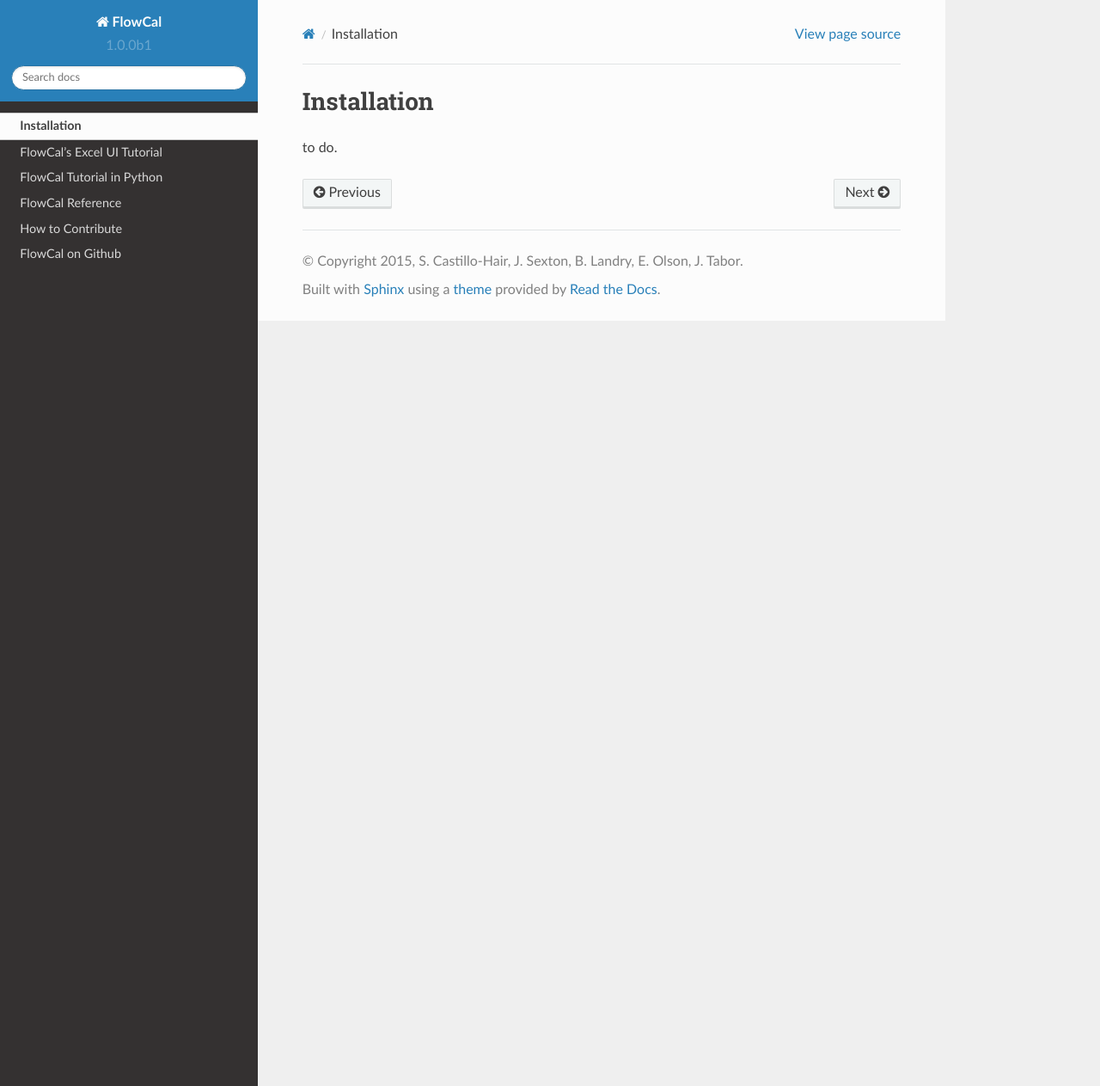
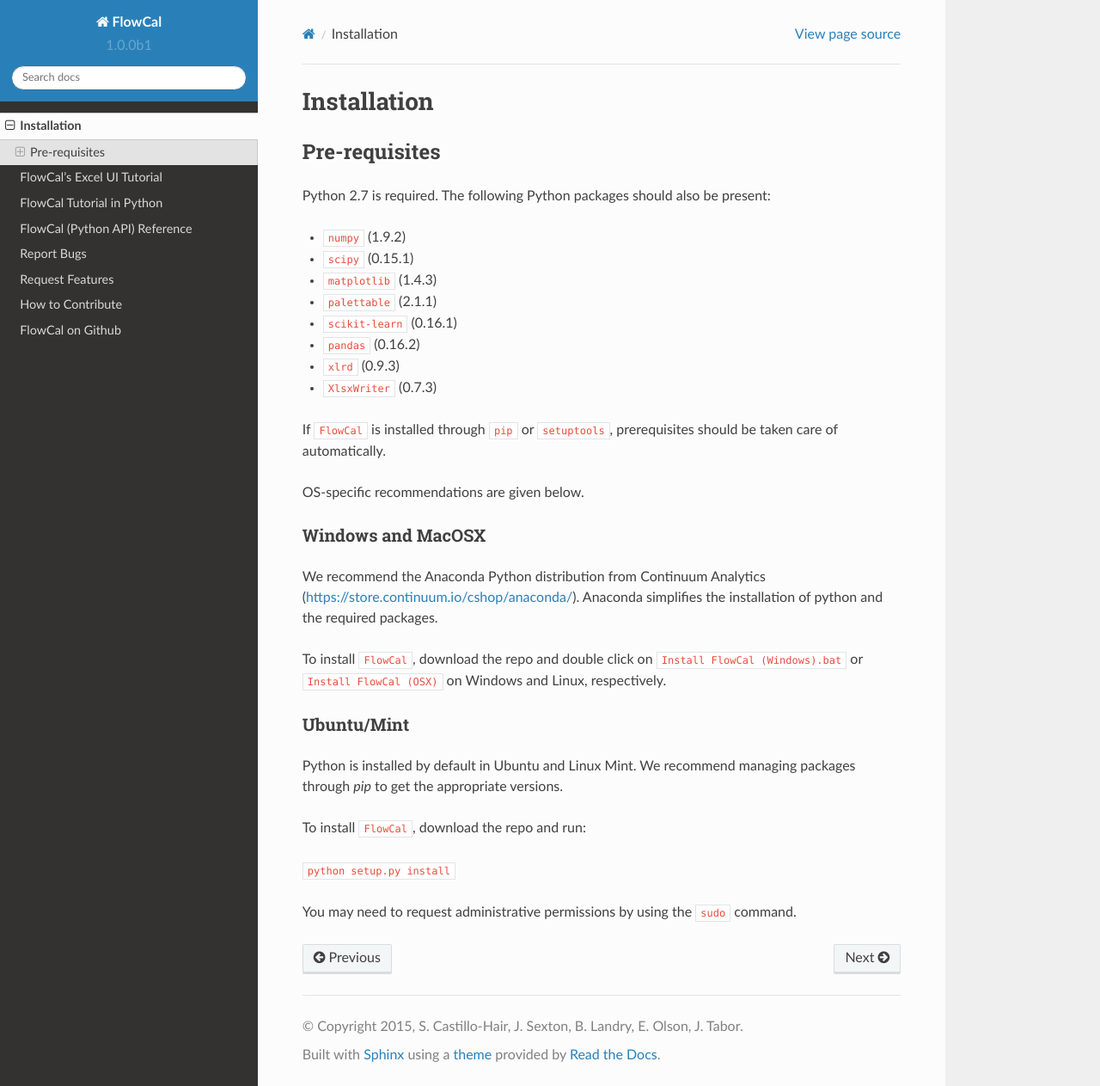
Before and after one commit to taborlab/FlowCal, a Sphinx documentation site: the page built from doc/installation.rst, in a window 1280 px wide and 1263 px high. Shown: the whole window at 86% size. Built offline with Sphinx 7.4.7 and the Read the Docs theme 2.0.0, drawn with Linux system fonts in a browser that asks for light colours.

Commit message:
Added some text to documentation.

```diff
--- a/doc/installation.rst
+++ b/doc/installation.rst
@@ -1,3 +1,36 @@
 Installation
 ============
-to do.
+
+Pre-requisites
+--------------
+Python 2.7 is required. The following Python packages should also be present:
+
+* ``numpy`` (1.9.2)
+* ``scipy`` (0.15.1)
+* ``matplotlib`` (1.4.3)
+* ``palettable`` (2.1.1)
+* ``scikit-learn`` (0.16.1)
+* ``pandas`` (0.16.2)
+* ``xlrd`` (0.9.3)
+* ``XlsxWriter`` (0.7.3)
+
+If ``FlowCal`` is installed through ``pip`` or ``setuptools``, prerequisites should be taken care of automatically.
+
+OS-specific recommendations are given below.
+
+Windows and MacOSX
+~~~~~~~~~~~~~~~~~~
+We recommend the Anaconda Python distribution from Continuum Analytics (https://store.continuum.io/cshop/anaconda/). Anaconda simplifies the installation of python and the required packages.
+
+To install ``FlowCal``, download the repo and double click on ``Install FlowCal (Windows).bat``
+or ``Install FlowCal (OSX)`` on Windows and Linux, respectively.
+
+Ubuntu/Mint
+~~~~~~~~~~~
+Python is installed by default in Ubuntu and Linux Mint. We recommend managing packages through `pip` to get the appropriate versions.
+
+To install ``FlowCal``, download the repo and run:
+
+``python setup.py install``
+
+You may need to request administrative permissions by using the ``sudo`` command.
--- a/doc/reference/modules.rst
+++ b/doc/reference/modules.rst
@@ -1,5 +1,5 @@
-FlowCal Reference
-=================
+FlowCal (Python API) Reference
+==============================
 
 .. toctree::
    :maxdepth: 4
--- /dev/null
+++ b/doc/report_bugs.rst
@@ -0,0 +1,6 @@
+Report Bugs
+===========
+
+The official way to report a bug is through the issue tracker on github (https://github.com/taborlab/FlowCal/issues). Try to be as explicit as possible when describing your issue. Ideally, a set of instructions to reproduce the error should be provided, together with the version of all the relevant packages you are using.
+
+If you are interested in writing the code necessary to solve a bug, please visit :doc:`How to Contribute</contribute>` first.
--- /dev/null
+++ b/doc/request_features.rst
@@ -0,0 +1,6 @@
+Request Features
+================
+
+The official way to request features is through the issue tracker on github (https://github.com/taborlab/FlowCal/issues). Try to be as descriptive as possible about the desired feature.
+
+If you are interested in writing the code necessary to implement your feature, please visit :doc:`How to Contribute</contribute>` first.
```
Also changed, not shown: doc/contribute.rst (+28 -1 lines), doc/index.rst (+12 -1 lines).
